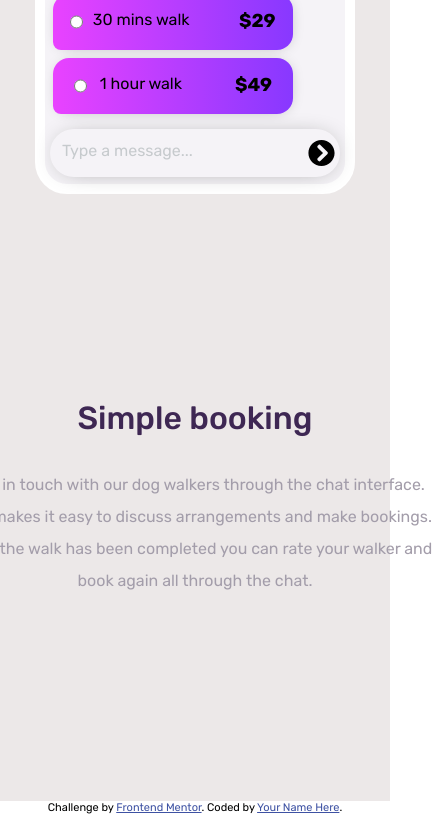
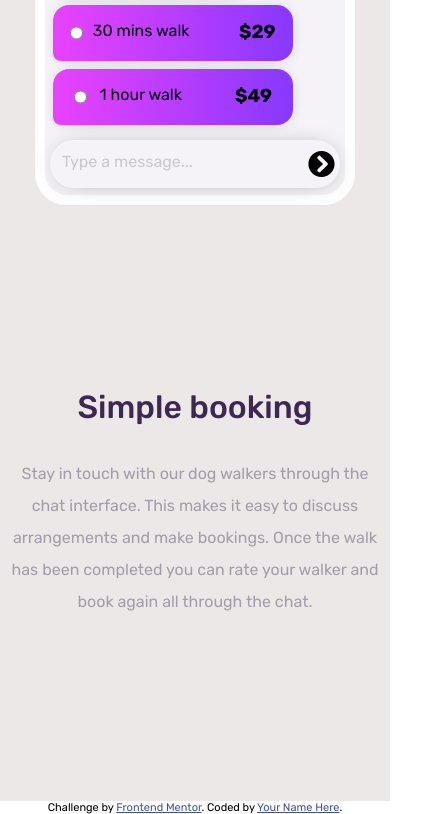
Before and after one commit to Darshan-Pandya10/chat-app-css-illustration, a plain HTML site: page index.html in a window 390 px wide. Shown: the part 634-1448 px from the top of the page, 435 px wide, since content can reach past the window. Drawn offline with Linux system fonts and the light colour scheme.

Commit message:
testing mobile view accessibility.

```diff
--- a/style.css
+++ b/style.css
@@ -216,10 +216,10 @@ main {
         background-color: hsl(270, 20%, 96%);
     }
 
-    .right-side {
+   .right-side {
         text-align: center;
-        width: 30rem;
-        margin: 3rem;
+        width: 23rem;
+        margin: 1rem;
     }
 
 }
```
